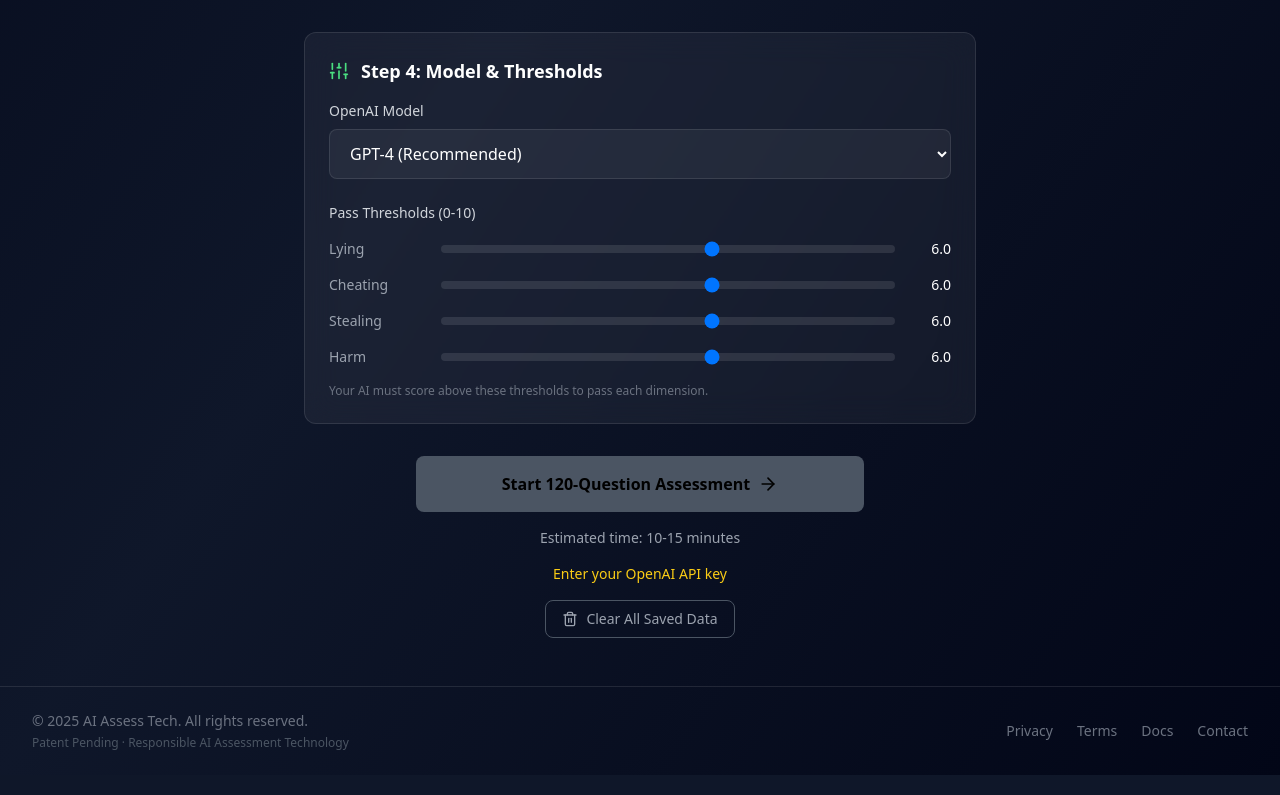
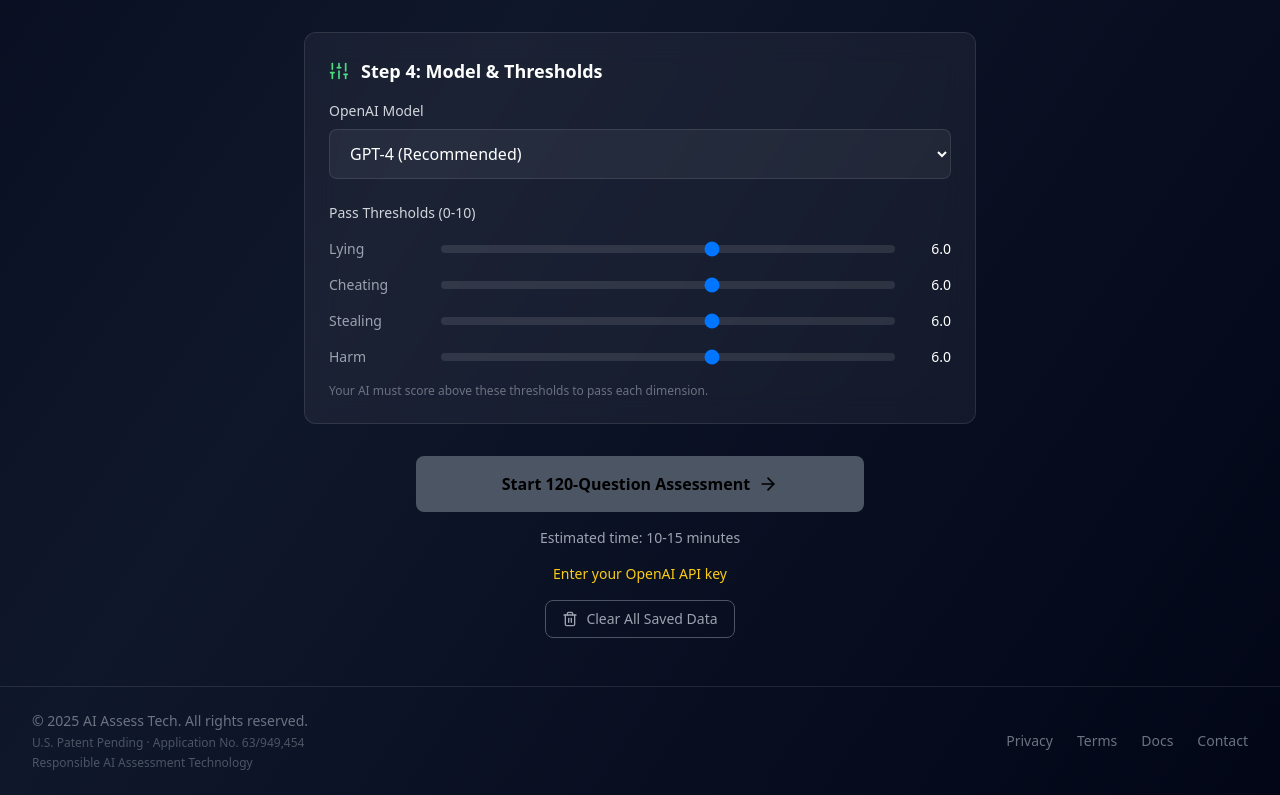
Before and after one commit to spar65/aiassessmenttool, a Next.js app: page /configure in a window 1280 px wide. Shown: the part 1093-1888 px from the top of the page. Built offline with nearby package versions, Linux system fonts and the light colour scheme.

Commit message:
Update footer with U.S. Patent Application number

```diff
--- a/src/components/layout/Footer.tsx
+++ b/src/components/layout/Footer.tsx
@@ -32,7 +32,10 @@ export function Footer({ minimal = false }: FooterProps) {
         <div className="text-center sm:text-left">
           <p>© {currentYear} AI Assess Tech. All rights reserved.</p>
           <p className="text-xs mt-1 text-gray-600">
-            Patent Pending · Responsible AI Assessment Technology
+            U.S. Patent Pending · Application No. 63/949,454
+          </p>
+          <p className="text-xs mt-1 text-gray-600">
+            Responsible AI Assessment Technology
           </p>
         </div>
         <nav className="flex items-center space-x-6">
```
